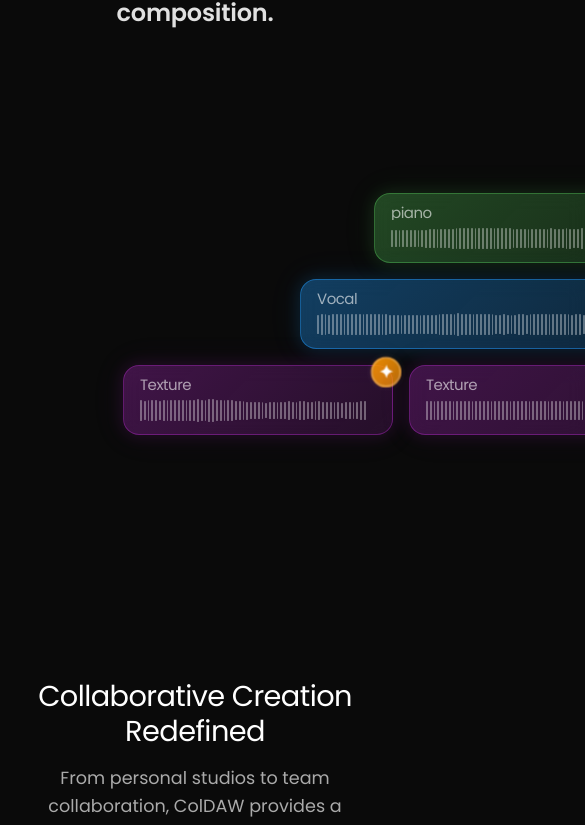
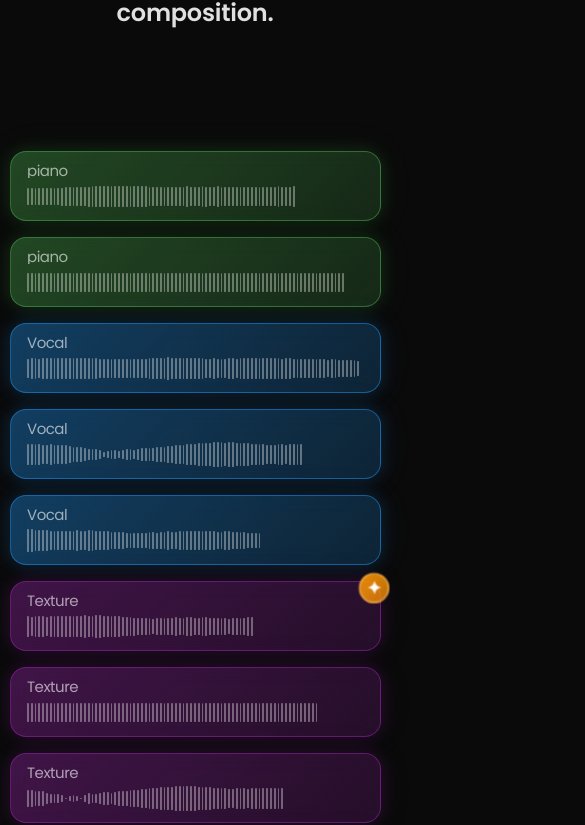
Before and after one commit to ColDAW/ColDaw_lab, a React (Vite) app in the folder client/: page / in a window 390 px wide. Shown: the part 1231-2056 px from the top of the page, 585 px wide, since content can reach past the window. Built offline with nearby package versions, Linux system fonts and the light colour scheme; no server answers.

Commit message:
optimized for mobile

```diff
--- a/client/src/pages/LandingPage.tsx
+++ b/client/src/pages/LandingPage.tsx
@@ -374,6 +374,14 @@ const ClipCardsContainer = styled.div<{ $isVisible: boolean }>`
   height: 360px;
   position: relative;
   margin: 2rem 0;
+  @media (max-width: 768px) {
+    display: flex;
+    flex-direction: column;
+    align-items: center;
+    height: auto;
+    min-height: 0;
+    padding: 0 0.5rem;
+  }
 `;
 
 const ClipCard = styled.div<{
@@ -389,6 +397,18 @@ const ClipCard = styled.div<{
   position: absolute;
   width: ${props => props.$width}px;
   height: 70px;
+  @media (max-width: 768px) {
+    position: static !important;
+    width: 95vw !important;
+    min-width: 0;
+    max-width: 99vw;
+    left: unset !important;
+    top: unset !important;
+    margin: 0.5rem 0;
+    transform: none !important;
+    opacity: 1 !important;
+    z-index: 1;
+  }
   background: linear-gradient(135deg, rgba(255, 255, 255, 0.1) 0%, rgba(255, 255, 255, 0.05) 100%);
   border: 1px solid rgba(255, 255, 255, 0.2);
   border-radius: 16px;
@@ -411,6 +431,12 @@ const ClipCard = styled.div<{
       : `translate(${props.$initialX - props.$finalX}px, ${props.$initialY - props.$finalY}px) scale(1.15)`;
   }};
   opacity: ${props => props.$isRemoving ? 0 : (props.$isVisible ? 1 : 0)};
+  @media (max-width: 768px) {
+    left: unset !important;
+    top: unset !important;
+    transform: none !important;
+    opacity: 1 !important;
+  }
 
   /* 动画过渡 - 慢速吸附效果（无弹跳） */
   transition:
```
